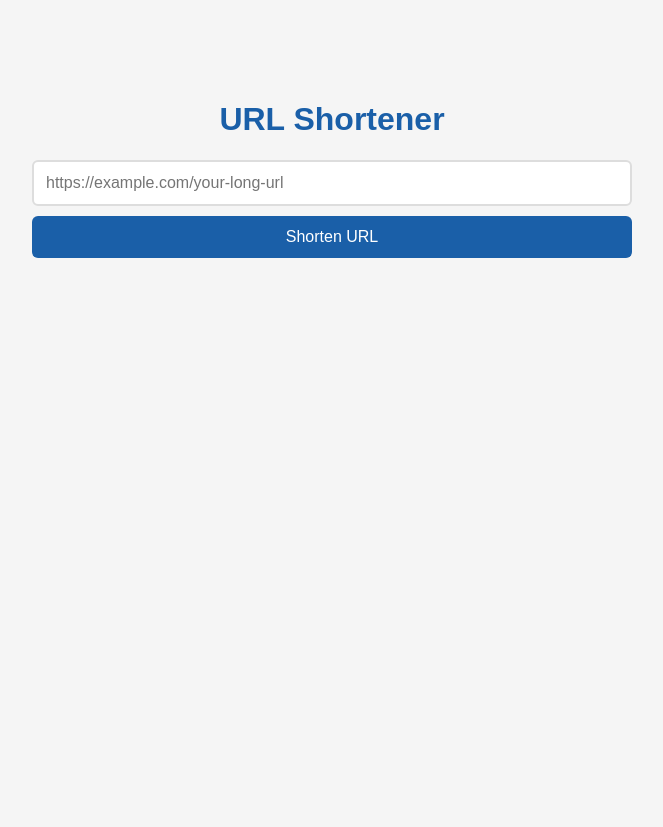
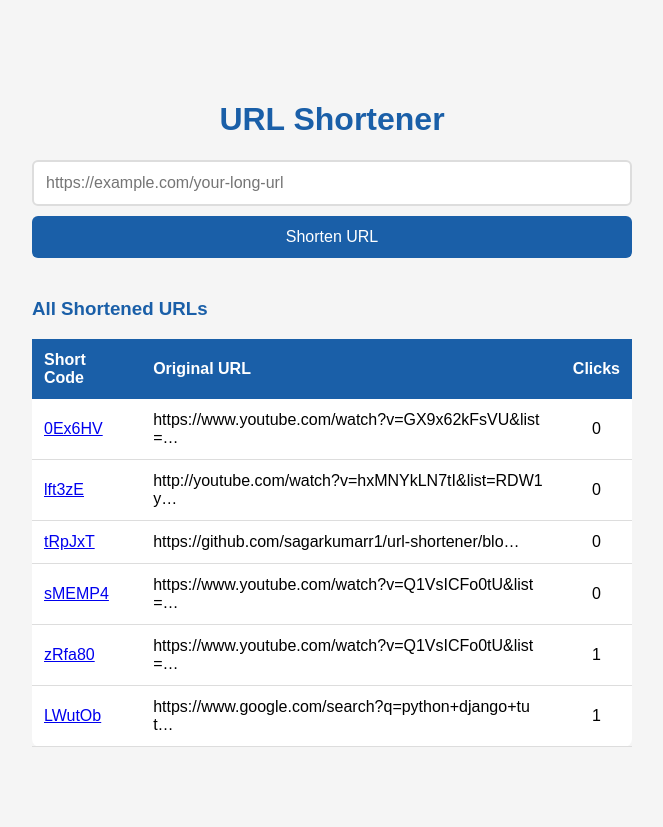
Before and after one commit to sagarkumarr1/url-shortener, a Django app: page / in a window 1280 px wide. Shown: the whole page, without its empty margins (308-971 px from the left). Before the commit the page ends 258 px from the top, so only its background shows below. Run offline with Django 5.2, Linux system fonts and the light colour scheme; data comes from the database, SQL or seed files in the repository; both versions use the stored data as it was after the commit.

Commit message:
add: URL list with click tracking

```diff
--- a/shortener/templates/shortener/home.html
+++ b/shortener/templates/shortener/home.html
@@ -43,6 +43,7 @@
         .result a { color: #1a5fa8; word-break: break-all; }
     </style>
 </head>
+
 <body>
     <h1>URL Shortener</h1>
 
@@ -65,5 +66,36 @@
         </p>
     </div>
     {% endif %}
+    {% if urls %}
+<div style="margin-top: 40px;">
+    <h3 style="color: #1a5fa8;">All Shortened URLs</h3>
+    <table style="width:100%; border-collapse: collapse; background: white; border-radius: 8px;">
+        <thead>
+            <tr style="background: #1a5fa8; color: white;">
+                <th style="padding: 12px; text-align: left;">Short Code</th>
+                <th style="padding: 12px; text-align: left;">Original URL</th>
+                <th style="padding: 12px; text-align: center;">Clicks</th>
+            </tr>
+        </thead>
+        <tbody>
+            {% for url in urls %}
+            <tr style="border-bottom: 1px solid #ddd;">
+                <td style="padding: 12px;">
+                    <a href="http://127.0.0.1:8000/{{ url.short_code }}">
+                        {{ url.short_code }}
+                    </a>
+                </td>
+                <td style="padding: 12px; word-break: break-all;">
+                    {{ url.original_url|truncatechars:50 }}
+                </td>
+                <td style="padding: 12px; text-align: center;">
+                    {{ url.click_count }}
+                </td>
+            </tr>
+            {% endfor %}
+        </tbody>
+    </table>
+</div>
+{% endif %}
 </body>
 </html>
--- a/shortener/views.py
+++ b/shortener/views.py
@@ -11,18 +11,30 @@ def generate_short_code():
 def home(request):
     if request.method == 'POST':
         original_url = request.POST.get('url')
-        short_code = generate_short_code()
-        url_obj = URL.objects.create(
-            original_url=original_url,
-            short_code=short_code
-        )
-        short_url = f"http://127.0.0.1:8000/{short_code}"
+        urls = URL.objects.all().order_by('-created_at')
+        existing = URL.objects.filter(original_url=original_url).first()
+
+        if existing:
+            url_obj = existing
+        else:
+            short_code = generate_short_code()
+            url_obj = URL.objects.create(
+                original_url=original_url,
+                short_code=short_code
+            )
+
+        # Yeh 3 lines add karo yahan — POST block ke andar
+        short_url = f"http://127.0.0.1:8000/{url_obj.short_code}"
         return render(request, 'shortener/home.html', {
             'short_url': short_url,
-            'original_url': original_url
+            'original_url': original_url,
+            'urls': urls
         })
 
-    return render(request, 'shortener/home.html')
+    # Yeh GET ke liye — bahar rahega
+    urls = URL.objects.all().order_by('-created_at')
+    return render(request, 'shortener/home.html', {'urls': urls})
+
 
 def redirect_url(request, short_code):
     try:
```
Also changed, not shown: db.sqlite3.
